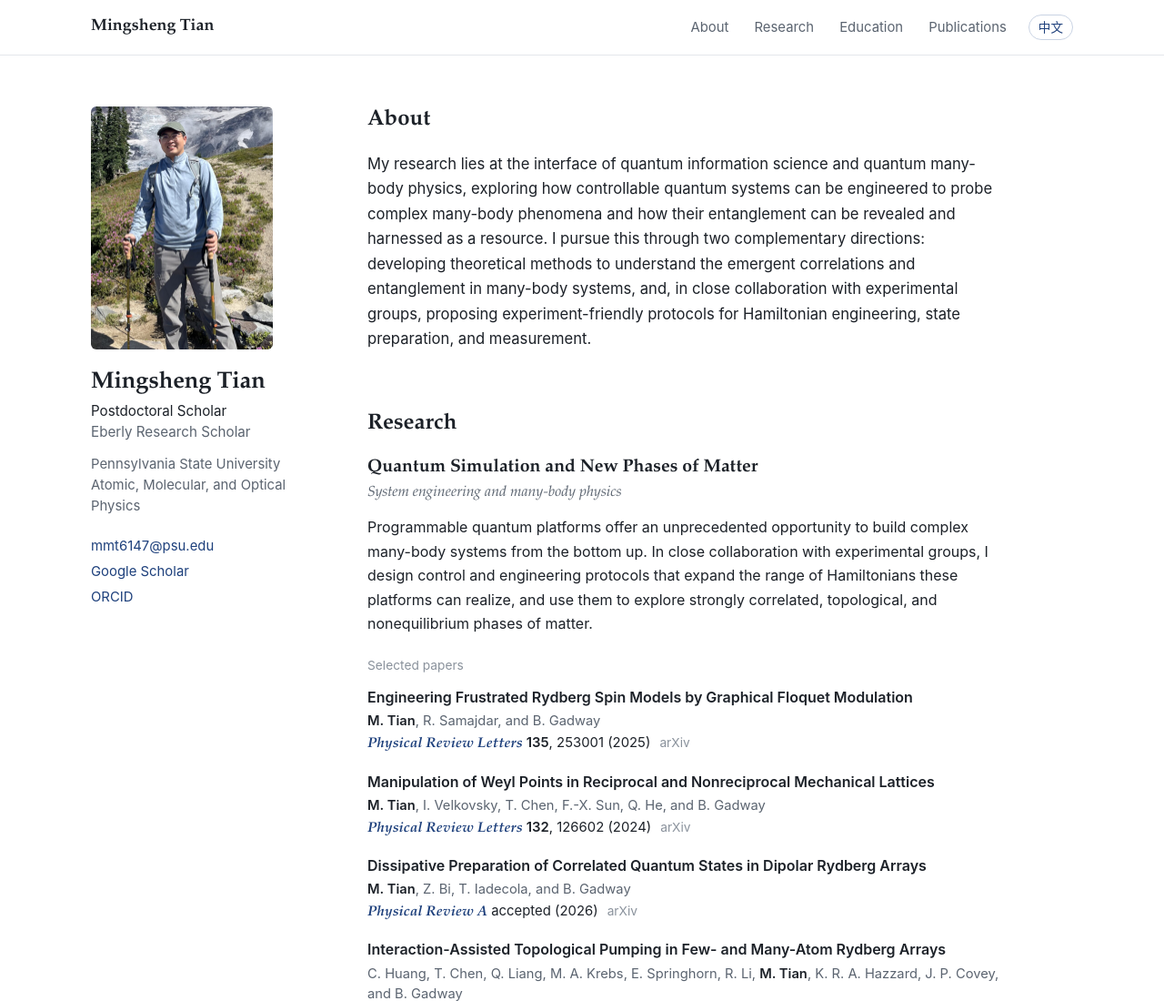
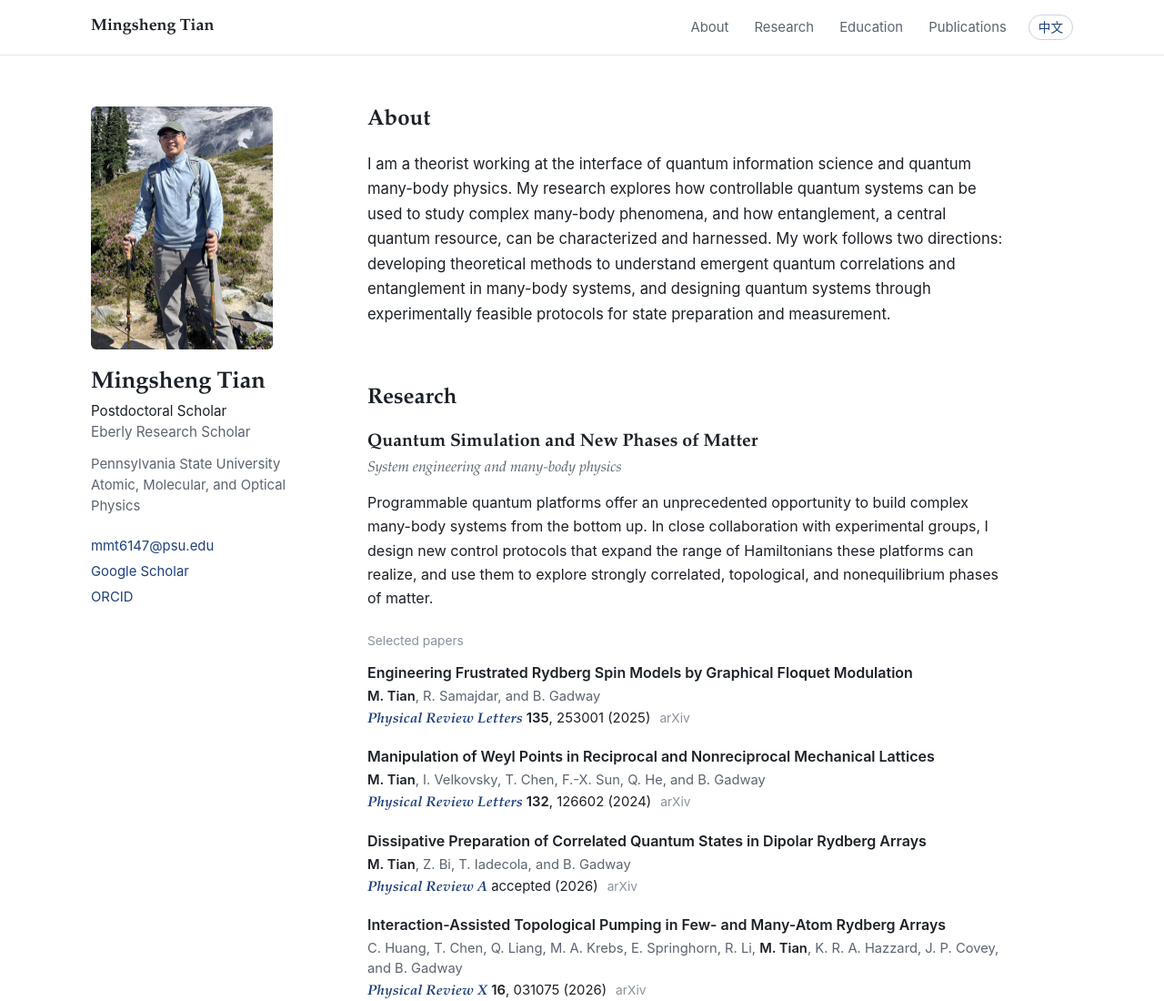
Before and after one commit to mingshengtian/mingshengtian.github.io, a plain HTML site: page index.html in a window 1280 px wide. Shown: the top 1100 px of the page at 91% size. Drawn offline with Linux system fonts and the light colour scheme.

Commit message:
About (English): align with revised Chinese text
Co-Authored-By: Claude Opus 5.5 <noreply@anthropic.com>
Claude-Session: https://claude.ai/code/session_013WCcMJnPaSigyEyXdMqATK

```diff
--- a/index.html
+++ b/index.html
@@ -61,12 +61,12 @@
           <h2><span class="en">About</span><span class="zh">关于我</span></h2>
           <div class="lead">
             <p class="en">
-              My research lies at the interface of quantum information science and quantum many-body physics,
-              exploring how controllable quantum systems can be engineered to probe complex many-body phenomena
-              and how their entanglement can be revealed and harnessed as a resource. I pursue this through two
-              complementary directions: developing theoretical methods to understand the emergent correlations and
-              entanglement in many-body systems, and, in close collaboration with experimental groups, proposing
-              experiment-friendly protocols for Hamiltonian engineering, state preparation, and measurement.
+              I am a theorist working at the interface of quantum information science and quantum many-body
+              physics. My research explores how controllable quantum systems can be used to study complex many-body
+              phenomena, and how entanglement, a central quantum resource, can be characterized and harnessed.
+              My work follows two directions: developing theoretical methods to understand emergent quantum
+              correlations and entanglement in many-body systems, and designing quantum systems through
+              experimentally feasible protocols for state preparation and measurement.
             </p>
             <p class="zh">
               你好，欢迎来到我的主页！我目前是宾夕法尼亚州立大学的博士后，研究方向是原子分子光物理（AMO）。
@@ -86,7 +86,7 @@
             <p class="area-sub"><span class="en">System engineering and many-body physics</span><span class="zh">系统设计与多体物理</span></p>
             <p class="area-intro en">
               Programmable quantum platforms offer an unprecedented opportunity to build complex many-body systems
-              from the bottom up. In close collaboration with experimental groups, I design control and engineering
+              from the bottom up. In close collaboration with experimental groups, I design new control
               protocols that expand the range of Hamiltonians these platforms can realize, and use them to explore
               strongly correlated, topological, and nonequilibrium phases of matter.
             </p>
```
